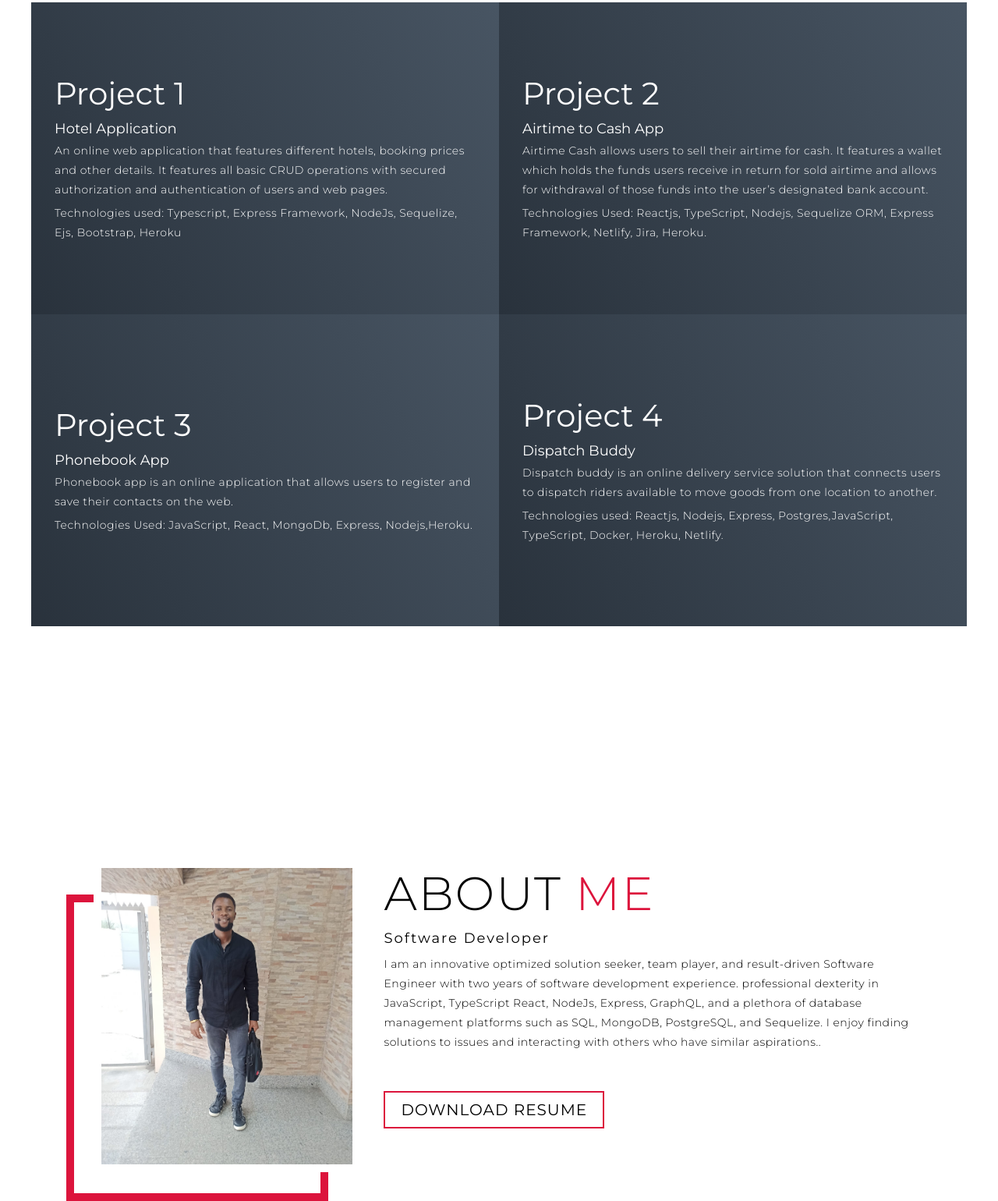
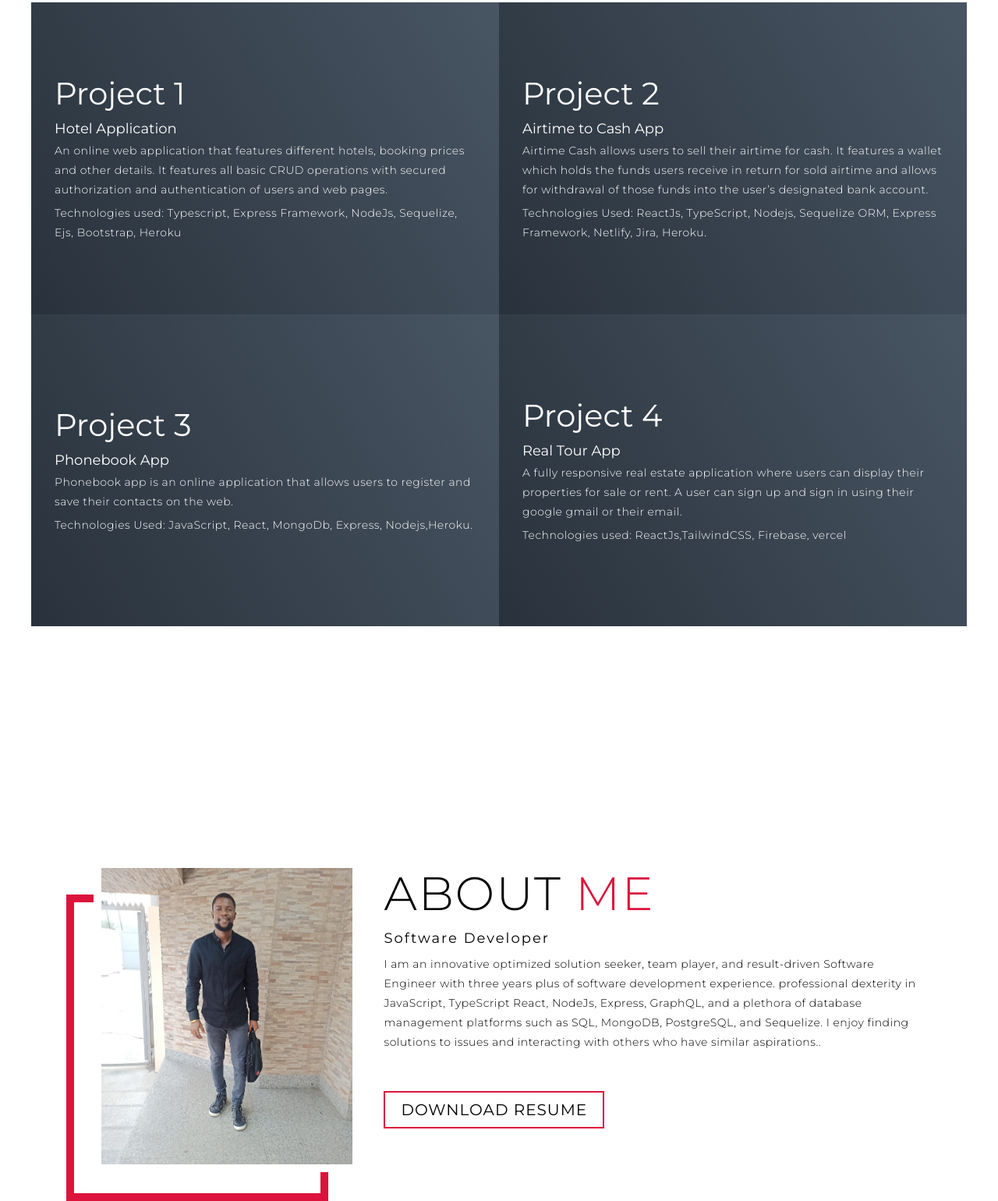
Before and after one commit to Anthonyponplex/My-Portfolio, a plain HTML site: page index.html in a window 1280 px wide. Shown: the part 1914-3454 px from the top of the page at 78% size. Drawn offline with Linux system fonts and the light colour scheme.

Commit message:
updated my cv

```diff
--- a/index.html
+++ b/index.html
@@ -101,15 +101,15 @@
             <h1>Project 2</h1>
             <h2>Airtime to Cash App</h2>
             <p>Airtime Cash allows users to sell their airtime for cash. It features a wallet which holds the funds users receive in return for sold airtime and allows for withdrawal of those funds into the user’s designated bank account.</p>
-            <p>Technologies Used: Reactjs, TypeScript, Nodejs, Sequelize ORM, Express Framework,  Netlify, Jira, Heroku.</p>
+            <p>Technologies Used: ReactJs, TypeScript, Nodejs, Sequelize ORM, Express Framework,  Netlify, Jira, Heroku.</p>
           </div>
         </div>
         <div class="project-item">
           <div class="project-info">
             <h1>Project 4</h1>
-            <h2>Dispatch Buddy </h2>
-            <p>Dispatch buddy is an online delivery service solution that connects users to dispatch riders available to move goods from one location to another.</p>
-            <p>Technologies used: Reactjs, Nodejs, Express, Postgres,JavaScript, TypeScript, Docker, Heroku, Netlify.</p>
+            <h2>Real Tour App </h2>
+            <p>A fully responsive real estate application where users can display their properties for sale or rent. A user can sign up and sign in using their google gmail or their email.</p>
+            <p>Technologies used: ReactJs,TailwindCSS, Firebase, vercel</p>
           </div>
           <div class="project-info">
             <!-- <img src="https://www.computerhope.com/jargon/p/program.png" alt="img"> -->
@@ -135,9 +135,9 @@
       <div class="col-right">
         <h1 class="section-title">About <span>me</span></h1>
         <h2>Software Developer</h2>
-        <p>I am an innovative optimized solution seeker, team player, and result-driven Software Engineer with two years of software development experience. professional dexterity in JavaScript, TypeScript React, NodeJs, Express, GraphQL, and a plethora of database management platforms such as SQL, MongoDB, PostgreSQL, and Sequelize.
+        <p>I am an innovative optimized solution seeker, team player, and result-driven Software Engineer with three years plus of software development experience. professional dexterity in JavaScript, TypeScript React, NodeJs, Express, GraphQL, and a plethora of database management platforms such as SQL, MongoDB, PostgreSQL, and Sequelize.
           I enjoy finding solutions to issues and interacting with others who have similar aspirations..</p>
-        <a href="./assets/Mayaki T Anthony (1).pdf" download="Tubosun Mayaki" class="cta">Download Resume</a>
+        <a href="./assets/Mayaki  Anthony T FS cv.pdf" download="Tubosun Mayaki" class="cta">Download Resume</a>
       </div>
     </div>
   </section>
```
Also changed, not shown: 3 other files.
